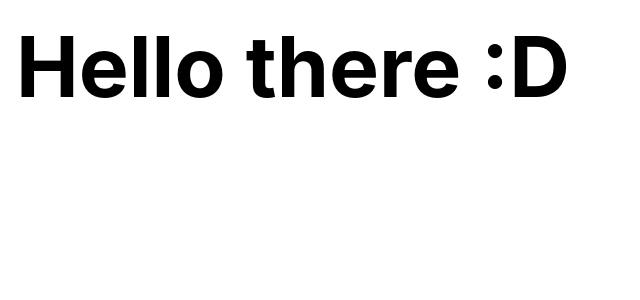
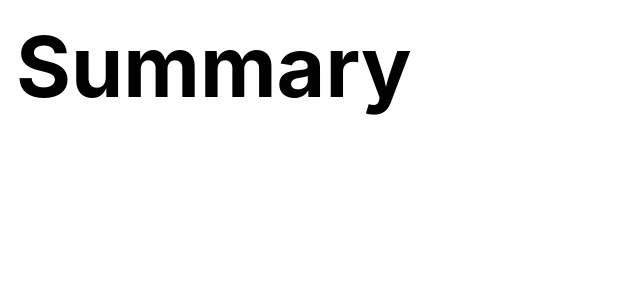
Before and after one commit to nishoof/newsflash, a React (Create React App) app: page /summary in a window 1280 px wide. Shown: the top 300 px of the page, without its empty margins (0-640 px from the left). Built offline with nearby package versions, Linux system fonts and the light colour scheme.

Commit message:
Added page switching, access to categories from summary page

```diff
--- a/src/App.tsx
+++ b/src/App.tsx
@@ -7,15 +7,17 @@ import {
   Route,
 } from "react-router-dom";
 
-import SummPage from "./pages/summaryPage";
-import Home from "./pages/home";
+import HomePage from "./pages/home";
+import Summary from "./pages/summary";
+import PreferencesPage from "./pages/preferences";
 
 function App() {
   return (
     <Router>
       <Routes>
-        <Route path="/" element={<Home />} />
-        <Route path="/summary" element={<SummPage />} />
+        <Route path="/" element={<HomePage />} />
+        <Route path="/preferences" element={<PreferencesPage />} />
+        <Route path="/summary" element={<Summary />} />
       </Routes>
     </Router>
   );
--- a/src/components/Input.tsx
+++ b/src/components/Input.tsx
@@ -4,7 +4,8 @@ import flatpickr from "flatpickr";
 import "flatpickr/dist/flatpickr.min.css"; // Import Flatpickr styles
 import './Input.css';
 import { get } from "http";
-import { updateCategories } from "../App";
+
+let savedCategories: string = "";
 
 interface Props {
   onSubmit: () => void;
@@ -15,6 +16,10 @@ interface FormData {
   categories: string;
   fromDate: string;
   toDate: string;
+}
+
+export function getCategories(): string {
+  return savedCategories;
 }
 
 const Form = ({ onSubmit }: Props) => {
@@ -76,7 +81,7 @@ const Form = ({ onSubmit }: Props) => {
     e.preventDefault();
     onSubmit();
     console.log("Form data submitted:", formData);
-    updateCategories(formData.categories);
+    savedCategories = formData.categories;
   };
 
   return (
--- a/src/pages/home.tsx
+++ b/src/pages/home.tsx
@@ -1,11 +1,17 @@
 import React from "react";
+import { useNavigate } from "react-router-dom";
 
-const Home = () =>
-{
-    return(
+const Home = () => {
+    const navigate = useNavigate();
+
+    onclick = () => {
+        navigate("/preferences");
+    }
+
+    return (
         <div>
-        <h1>Home :D</h1>
-    </div>
+            <h1>Home :D</h1>
+        </div>
     );
 };
 
--- /dev/null
+++ b/src/pages/preferences.tsx
@@ -0,0 +1,17 @@
+import React from "react";
+import Input from "../components/Input";
+import { useNavigate } from "react-router-dom"
+
+const Preferences = () => {
+    const navigate = useNavigate();
+
+    return (
+        <div>
+            <Input onSubmit={function (): void {
+                navigate("/summary");
+            }} />
+        </div>
+    );
+};
+
+export default Preferences;
--- /dev/null
+++ b/src/pages/summary.tsx
@@ -0,0 +1,16 @@
+import React from "react";
+import { getCategories } from "../components/Input";
+
+const Summary = () => {
+    const categories: string = getCategories();
+
+    return (
+        <div>
+            <h1>Summary</h1>
+
+            <p>{categories}</p>
+        </div>
+    );
+};
+
+export default Summary;
--- a/src/pages/summaryPage.tsx
+++ /dev/null
@@ -1,12 +0,0 @@
-import React from "react";
-
-const SummPage = () =>
-{
-    return(
-        <div>
-        <h1>Hello there :D</h1>
-    </div>
-    );
-};
-
-export default SummPage;
```
